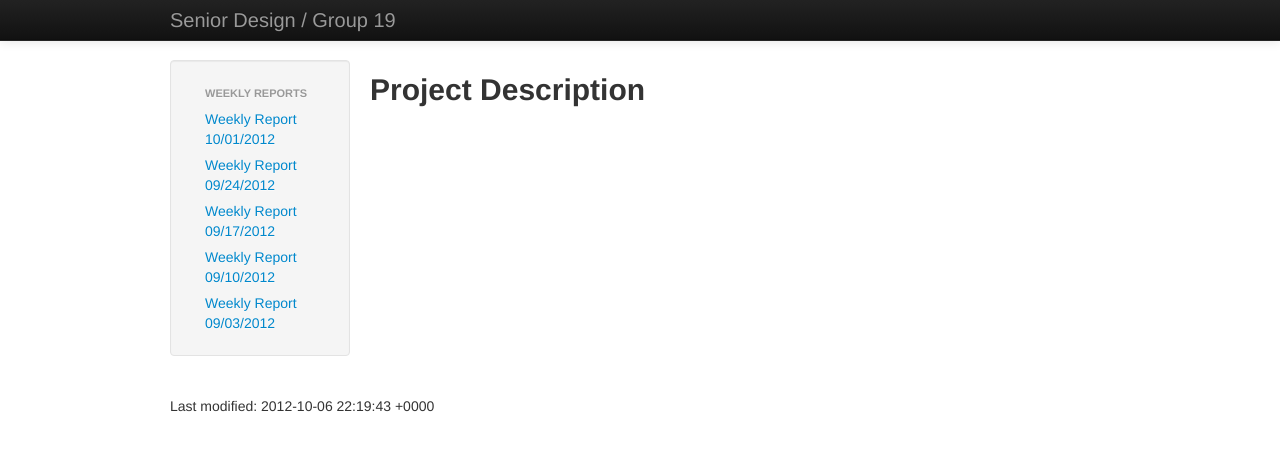
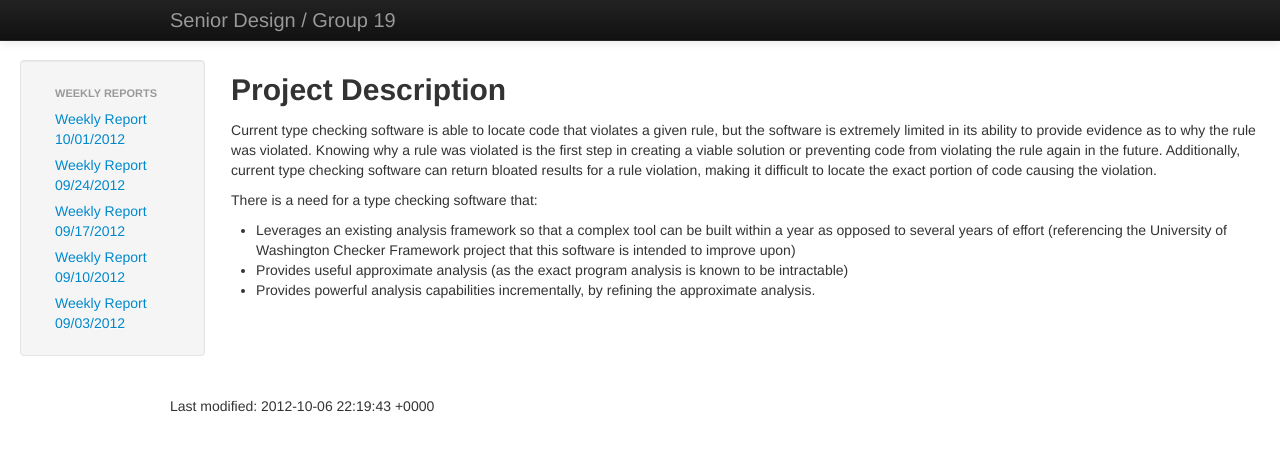
Before and after one commit to IASTATE-May1319/website, a Jekyll site: the page built from index.md, in a window 1280 px wide. Shown: the top 451 px of the page. Built offline with Jekyll 4.4.1, drawn with Linux system fonts in a browser that asks for light colours; Markdown is read by kramdown in place of the engine named in the settings.

Commit message:
Add project description
And make the layout fluid

```diff
--- a/_layouts/base.html
+++ b/_layouts/base.html
@@ -24,8 +24,8 @@
   </div>
 </div>
 
-<div class="container">
-  <div class="row">
+<div class="container-fluid">
+  <div class="row-fluid">
     <div class="span2 well">
       <ul class="nav nav-list">
         <li class="nav-header">Weekly Reports</li>
@@ -35,7 +35,7 @@
       </ul>
     </div>
 
-    <div class="span9">
+    <div class="span10">
       {{ content }}
     </div>
 </div>
--- a/index.md
+++ b/index.md
@@ -5,3 +5,11 @@ summary: Main page
 ---
 
 ## Project Description
+
+Current type checking software is able to locate code that violates a given rule, but the software is extremely limited in its ability to provide evidence as to why the rule was violated. Knowing why a rule was violated is the first step in creating a viable solution or preventing code from violating the rule again in the future. Additionally, current type checking software can return bloated results for a rule violation, making it difficult to locate the exact portion of code causing the violation.
+
+There is a need for a type checking software that:
+
+* Leverages an existing analysis framework so that a complex tool can be built within a year as opposed to several years of effort (referencing the University of Washington Checker Framework project that this software is intended to improve upon)
+* Provides useful approximate analysis (as the exact program analysis is known to be intractable)
+* Provides powerful analysis capabilities incrementally, by refining the approximate analysis.
```
